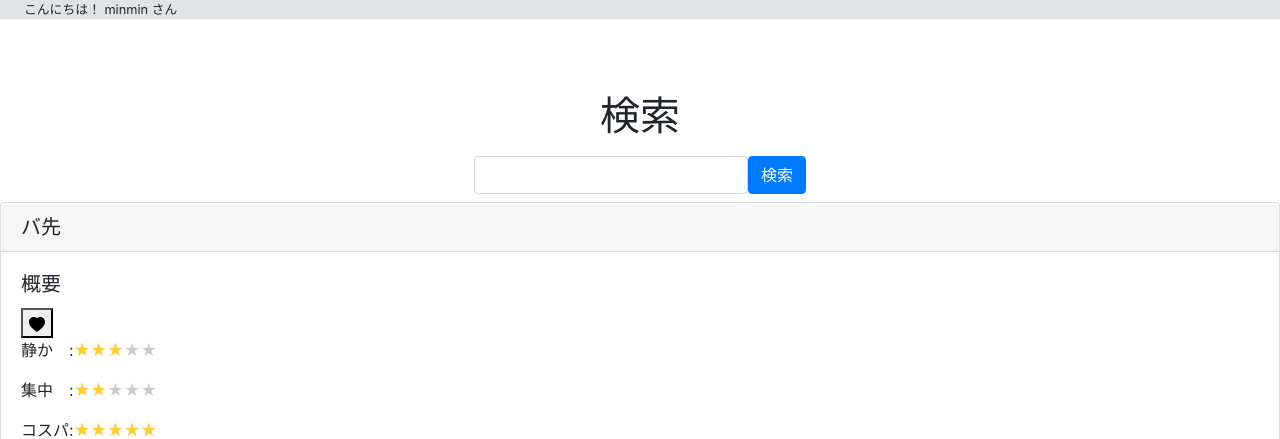
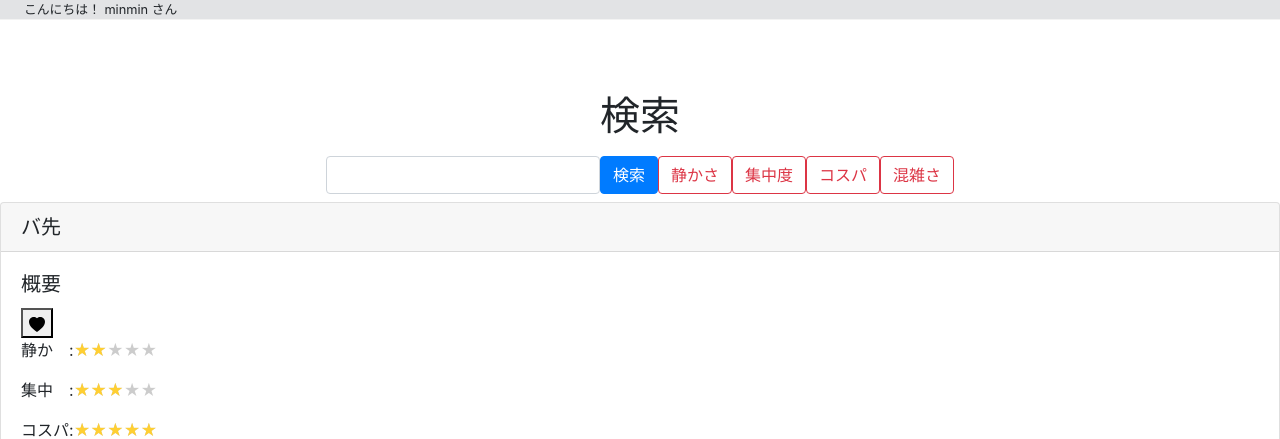
Before and after one commit to piyorin-hub/cocomana, a Django app: page /search/ in a window 1280 px wide. Shown: the part 56-495 px from the top of the page. Run offline with Django 3.2, Linux system fonts and the light colour scheme; a user stored in the database is signed in; data comes from the database, SQL or seed files in the repository; some libraries are stand-ins or nearby versions.

Commit message:
sort完成

```diff
--- a/src/search/templates/search/index.html
+++ b/src/search/templates/search/index.html
@@ -7,14 +7,19 @@
 
 <div class="d-flex justify-content-center">
   <form class="form-inline my-2" method="GET" action="{% url 'search:index' %}">
-   <input type="text" class="form-control" name="q" value="{{request.GET.q}}">
-   <button type="submit" value="q" class="btn btn-primary">検索</button>
+
+    <input type="text" class="form-control" name="q" value="{{request.GET.q}}">
+    <button type="submit" value="q" class="btn btn-primary">検索</button>
+
+    <button type="submit" value="silence" name="action" class="btn btn-outline-danger">静かさ</button>
+    <button type="submit" value="concentrations" name="action" class="btn btn-outline-danger">集中度</button>
+    <button type="submit" value="cost_pafo" name="action" class="btn btn-outline-danger">コスパ</button>
+    <button type="submit" value="conges" name="action" class="btn btn-outline-danger">混雑さ</button>
   </form>
 
-  </div>
-
+</div>
+{% for eval in evals %}
 {% for place in places %}
-{% for eval in evals %}
 {% if place == eval.place_id %}
 
 <div class="card">
@@ -37,8 +42,8 @@
 
       </svg>
       <div>
-        <p>静か　:<span class="star5_rating" data-rate="{{ eval.concentrations }}"></span></p>
-        <p>集中　:<span class="star5_rating" data-rate="{{ eval.silence }}"></span></p>
+        <p>静か　:<span class="star5_rating" data-rate="{{ eval.silence }}"></span></p>
+        <p>集中　:<span class="star5_rating" data-rate="{{ eval.concentrations }}"></span></p>
         <p>コスパ:<span class="star5_rating" data-rate="{{ eval.cost_pafo }}"></span></p>
         <p>混雑さ:<span class="star5_rating" data-rate="{{ eval.conges }}"></span></p>
 
--- a/src/search/views.py
+++ b/src/search/views.py
@@ -7,12 +7,35 @@ from django.contrib import messages
 def index(request):
      queries = request.GET.get('q')
      evals = Evals.objects.all()
-     print(evals)
+     action = request.GET.get('action')
+
+     if action == "silence":
+
+         evals = Evals.objects.order_by('-silence')
+     elif action == "concentrations":
+         evals = Evals.objects.order_by('-concentrations')
+     elif action == "cost_pafo":
+         evals = Evals.objects.order_by('-cost_pafo')
+     elif action == "conges":
+         evals = Evals.objects.order_by('-conges')
+     else:
+         evals = Evals.objects.all()
+     places = Places.objects.all()
+     place_list =[]
+     for eval in evals:
+         for place in places:
+             if eval == place:
+                 place_list.append(place)
+
+
+
+     print(f"a{place_list}")
+
      if queries:
          if " " in queries or "　" in queries:
              queries = queries.split()
              for query in queries:
-                places = Places.objects.all().order_by()
+
                 places.append = places.filter(
                     Q(place_name__icontains=query)|
                     Q(wifi__icontains=query)|
@@ -25,7 +48,7 @@ def index(request):
          else:
              query = queries
              print(query)
-             places = Places.objects.all().order_by()
+
              places = places.filter(
                  Q(place_name__icontains=query)|
                  Q(wifi__icontains=query)|
@@ -76,6 +99,12 @@ def favorite(request, pk):
         favoo = True
         return redirect("search:index")
 
+# class select(ListView):
+#     templete_name = 'index.html'
+#     model = Evals
+
+#     def get_queryset(request, self, **kwargs):
+#         return super().get_queryset(**kwargs)
 # class favo_exist(ListView):
 
 #     template_name = 'index.html'
```
